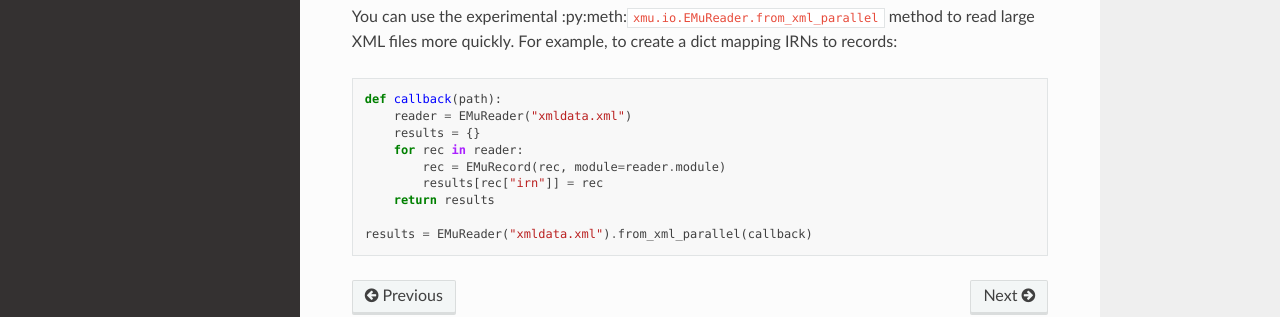
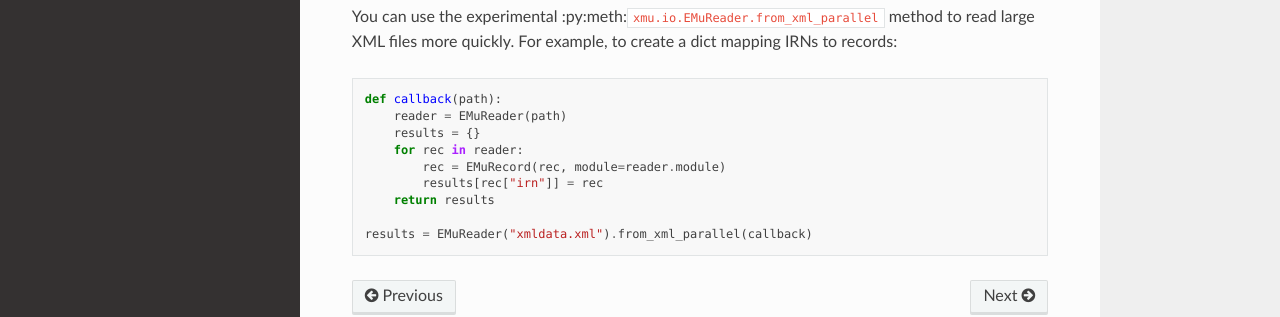
Before and after one commit to NMNH-IDSC/xmu, a Sphinx documentation site: the page built from docs/user-guide.md, in a window 1280 px wide and 900 px high, scrolled down 846 px. Shown: the part 456-773 px from the top of the window. Built offline with Sphinx 7.4.7 and the Read the Docs theme 3.1.0, drawn with Linux system fonts in a browser that asks for light colours.

Commit message:
Fix minor issues

````diff
--- a/docs/user-guide.md
+++ b/docs/user-guide.md
@@ -70,7 +70,7 @@ records:
 
 ``` python
 def callback(path):
-    reader = EMuReader("xmldata.xml")
+    reader = EMuReader(path)
     results = {}
     for rec in reader:
         rec = EMuRecord(rec, module=reader.module)
````
Also changed, not shown: 1 other file.
